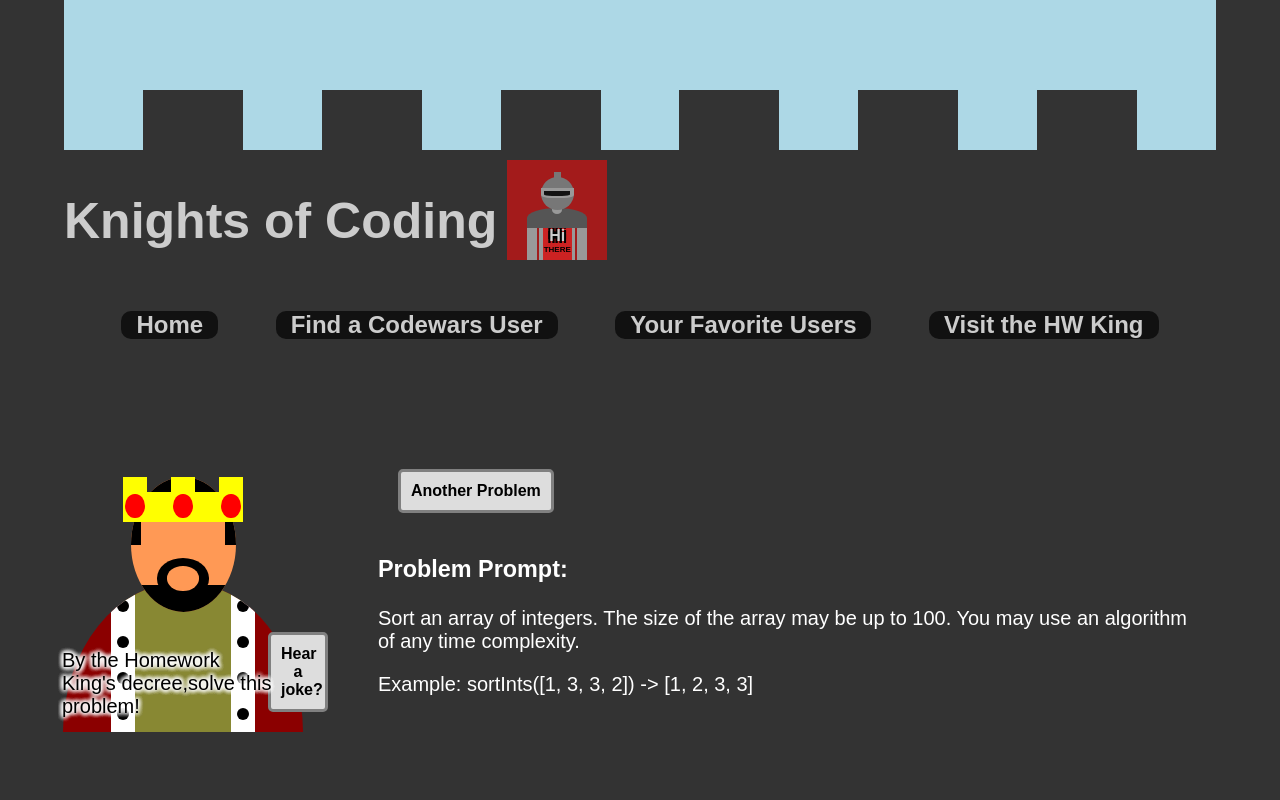
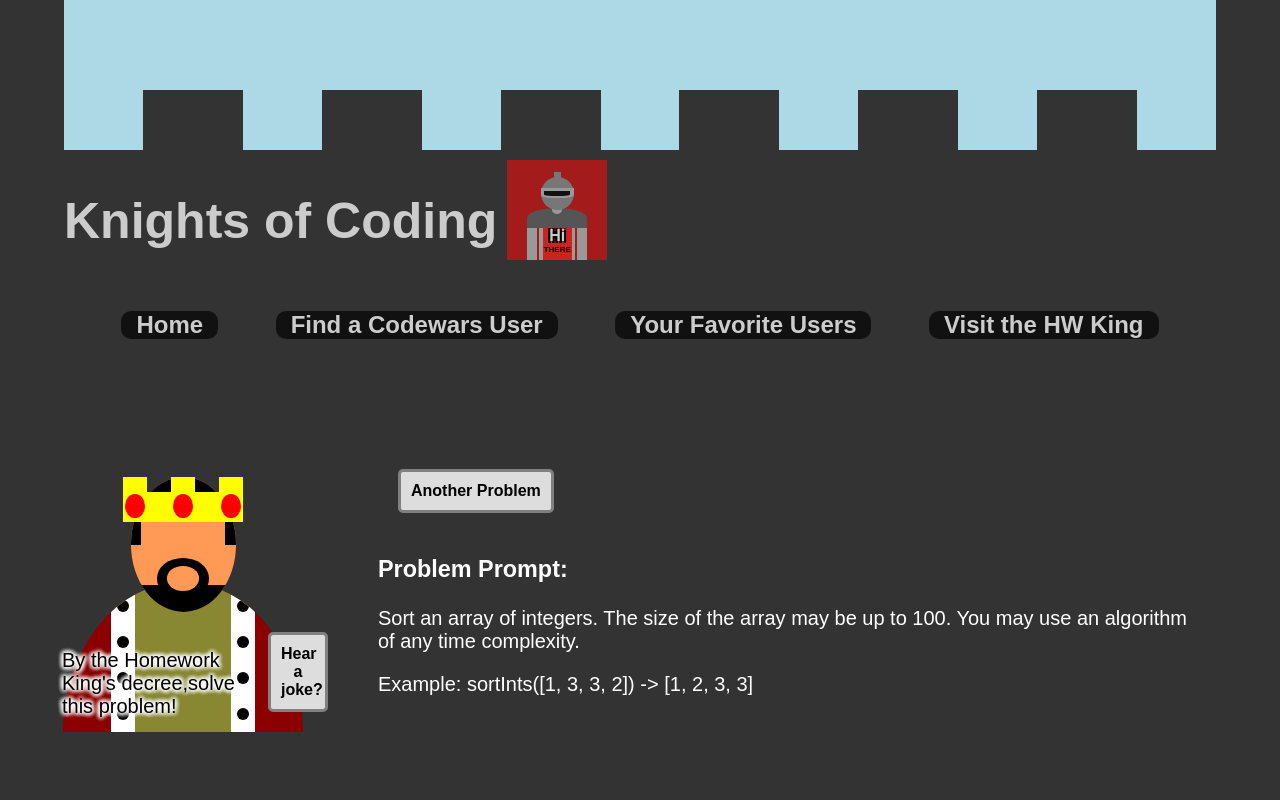
Before and after one commit to drewhsu86/Knights-of-Coding, a React (Create React App) app: page /solver in a window 1280 px wide. Shown: the top 800 px of the page. Built offline with nearby package versions, Linux system fonts and the light colour scheme.

Commit message:
slightly decreased text bubble width

```diff
--- a/src/Solver/HWKing.css
+++ b/src/Solver/HWKing.css
@@ -168,7 +168,7 @@
   bottom: 0;
   left: 0;
   z-index: 100;
-  width: 70%;
+  width: 65%;
   min-height: 10%;
   background-color: none;
   color: black;
```
